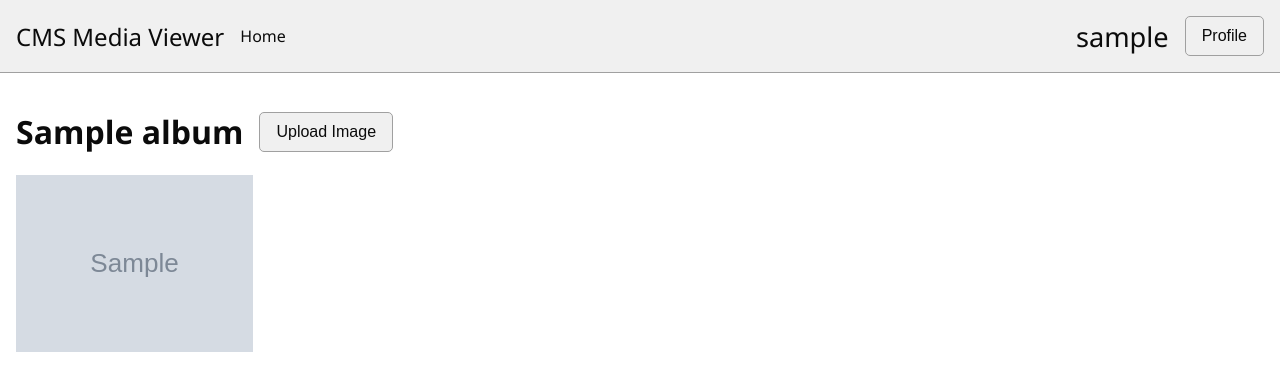
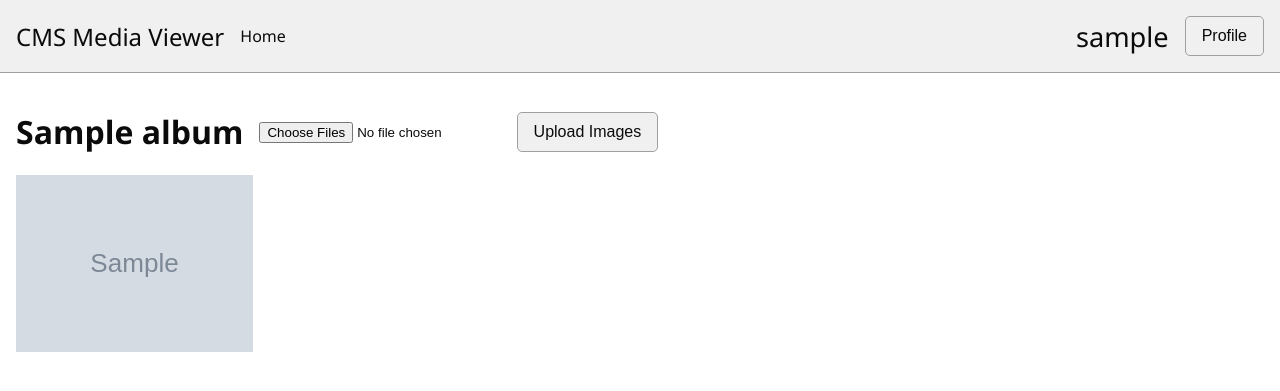
Before and after one commit to ErikPeter2000/photo_viewer, a Django app: page /albums/1/ in a window 1280 px wide. Shown: the top 391 px of the page. Run offline with Django 5.2, Linux system fonts and the light colour scheme; a user stored in the database is signed in; tables that the repository leaves empty hold one stand-in row (values such as "Sample post"); grey boxes marked "Sample" are stand-in pictures.

Commit message:
Removed separate upload page.

```diff
--- a/photo_viewer/photo_viewer/static/css/styles.css
+++ b/photo_viewer/photo_viewer/static/css/styles.css
@@ -43,7 +43,7 @@ html, body {
 .banner-right button {
     margin: auto;
 }
-.banner-right form {
+form {
     margin: 0;
 }
 .banner a {
--- a/photo_viewer/photo_viewer/templates/photo_viewer/album_detail.html
+++ b/photo_viewer/photo_viewer/templates/photo_viewer/album_detail.html
@@ -7,7 +7,11 @@
 {% block content %}
   <div class="flex-row">
     <h1>{{ album.name }}</h1>
-    <button onclick="window.location.href='{% url 'upload_image' pk=album.id %}'" class="button-link">Upload Image</button>
+    <form id="uploadImagesForm" method="post" enctype="multipart/form-data">
+      {% csrf_token %}
+      <input type="file" name="images" multiple />
+      <button type="submit">Upload Images</button>
+    </form>
   </div>
 
   <div class="photos-grid">
@@ -18,4 +22,35 @@
       </div>
     {% endfor %}
   </div>
+
+  <script>
+    document.getElementById('uploadImagesForm').addEventListener('submit', function (e) {
+      e.preventDefault() // Prevent the default form submission
+      const formData = new FormData(this)
+      const csrfToken = formData.get('csrfmiddlewaretoken') // Get the CSRF token from the form
+      fetch(`{% url 'upload_image' pk=album.id %}`, {
+        // Use the Django URL template tag to generate the URL
+        method: 'POST',
+        body: formData,
+        headers: {
+          'X-CSRFToken': csrfToken
+        },
+        credentials: 'same-origin' // Necessary for including CSRF token
+      })
+        .then((response) => {
+          if (response.ok) {
+            return response.json() // Or handle the response in a way that suits your app
+          }
+          throw new Error('Network response was not ok.')
+        })
+        .then((data) => {
+          console.log(data) // Handle success
+        })
+        .catch((error) => {
+          console.error('There has been a problem with your fetch operation:', error)
+        }).finally(() => {
+          window.location.reload() // Reload the page after the upload is complete
+        })
+    })
+  </script>
 {% endblock %}
--- a/photo_viewer/photo_viewer/urls.py
+++ b/photo_viewer/photo_viewer/urls.py
@@ -26,6 +26,6 @@ urlpatterns = [
     path('', views.IndexView.as_view(), name='index'),
     path('accounts/', include('django.contrib.auth.urls')),
     path('accounts/profile/', views.profile_view, name='profile'),
-    path('albums/<int:pk>/upload_image/', views.UploadImageView.as_view(), name='upload_image'),
+    path('albums/<int:pk>/upload_image/', views.upload_images, name='upload_image'),
     path('albums/<int:pk>/', views.AlbumDetailView.as_view(), name='album_detail'),
 ] + static(settings.MEDIA_URL, document_root=settings.MEDIA_ROOT)
--- a/photo_viewer/photo_viewer/views.py
+++ b/photo_viewer/photo_viewer/views.py
@@ -1,6 +1,9 @@
-from django.shortcuts import render, redirect
+from datetime import datetime
+from django.http import JsonResponse
+from django.shortcuts import get_object_or_404, render, redirect
 from django.contrib.auth import authenticate, login
 from django.contrib.auth.decorators import login_required
+from django.views.decorators.http import require_POST
 from django.contrib import messages
 from django.views import View, generic
 from .models import Album, PhotographerImage
@@ -33,18 +36,14 @@ class AlbumDetailView(LoginRequiredMixin, View):
         print("images found:", len(images))
         return render(request, self.template_name, {'album': album, 'images_list': images})
 
-class UploadImageView(LoginRequiredMixin, View):
-    login_url = 'accounts/login/'
-    def get(self, request, *args, **kwargs):
-        return render(request, 'photo_viewer/upload_image.html')
-
-    def post(self, request, *args, **kwargs):
-        album_id = kwargs['pk']
-        form = PhotographerImageForm(request.POST, request.FILES, request=request, album_id=album_id)
-        if form.is_valid():
-            form.save()
-            return redirect('index')
-        return render(request, 'photo_viewer/upload_image.html', {'form': form})
+@require_POST
+@login_required
+def upload_images(request, pk):
+    album = get_object_or_404(Album, pk=pk)
+    images = request.FILES.getlist('images')
+    for image in images:
+        PhotographerImage.objects.create(image=image, album=album, date_created=datetime.now(), owner=request.user)
+    return JsonResponse({'message': 'Images uploaded successfully'}, status=200)
 
 @login_required
 def profile_view(request):
```
Also changed, not shown: photo_viewer/photo_viewer/templates/photo_viewer/upload_image.html (deleted, +0 -14 lines).
